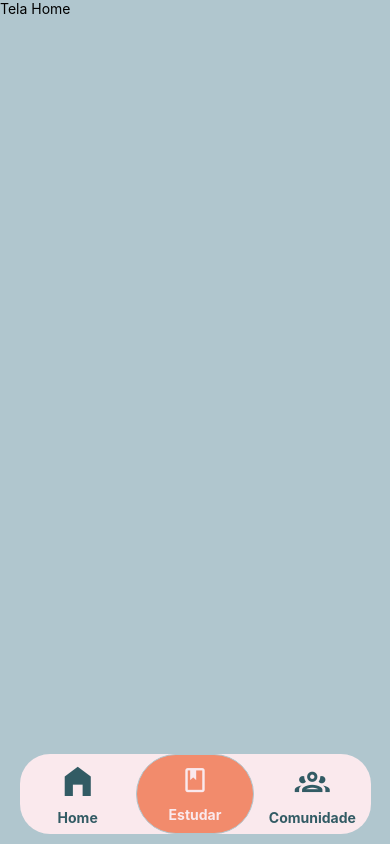
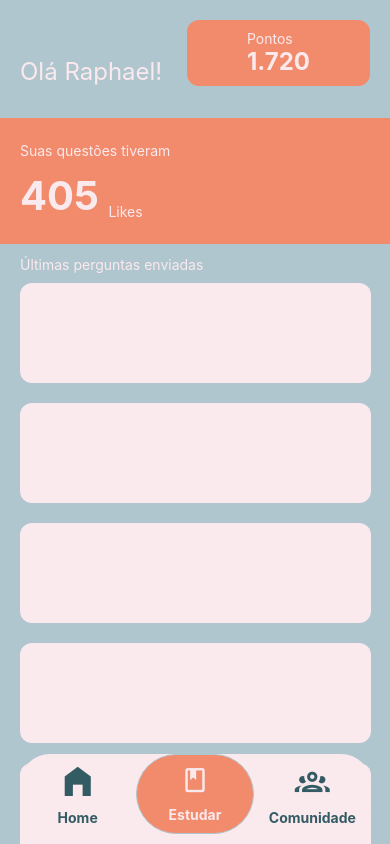
Before and after one commit to RobertoSantos98/SimuQuestion, a React Native app: screen /Home in a window 390 px wide. Built offline with nearby package versions, Linux system fonts and the light colour scheme.

Commit message:
Pagina Home

```diff
--- a/src/Pages/Home/index.js
+++ b/src/Pages/Home/index.js
@@ -1,10 +1,51 @@
-import { View, Text, StyleSheet } from 'react-native';
+import { View, Text, StyleSheet, ScrollView } from 'react-native';
 import Colors from '../../Components/Colors';
 
 export default function Home() {
  return (
    <View style={styles.container} >
-        <Text>Tela Home</Text>
+      <View style={{flexDirection: 'row', justifyContent:'space-between', marginHorizontal: 20, marginVertical: 20, alignItems: 'flex-end'}} >
+        <Text style={{fontSize:24, color: Colors.white}} >Olá Raphael! </Text>
+        <View style={{backgroundColor: Colors.coral, paddingHorizontal: 60, paddingVertical: 10, borderRadius: 12}} >
+          <Text style={{color: Colors.white}}>Pontos</Text>
+          <Text style={{color:Colors.white, fontSize: 24, fontWeight: 'bold'}}>1.720</Text>
+        </View>
+      </View>
+        <View style={styles.banner}>
+          <Text style={{color: Colors.white, marginHorizontal: 20}} >Suas questões tiveram</Text>
+          <View style={{flexDirection:'row', marginHorizontal: 20, alignItems: 'flex-end'}} >
+            <Text style={{fontSize: 40, color: Colors.white,fontWeight: 'bold'}}>405 </Text>
+            <Text style={{ color: Colors.white}}>Likes </Text>
+          </View>
+        </View>
+
+        <ScrollView>
+          <Text style={{color: Colors.white, marginHorizontal: 20}} >Últimas perguntas enviadas</Text>
+          <View style={styles.conteudoPerguntas} >
+
+          </View>
+          <View style={styles.conteudoPerguntas} >
+
+          </View>
+          <View style={styles.conteudoPerguntas} >
+
+          </View>
+          <View style={styles.conteudoPerguntas} >
+
+          </View>
+          <View style={styles.conteudoPerguntas} >
+
+          </View>
+          <View style={styles.conteudoPerguntas} >
+
+          </View>
+          <View style={styles.conteudoPerguntas} >
+
+          </View>
+          <View style={styles.conteudoPerguntas} >
+
+          </View>
+        </ScrollView>
    </View>
   );
 }
@@ -13,5 +54,21 @@ const styles = StyleSheet.create({
   container:{
     flex: 1,
     backgroundColor: Colors.azulClaro
+  },
+  banner:{
+    backgroundColor: Colors.coral,
+    width: '100%',
+    marginVertical: 12,
+    paddingVertical: 24,
+    gap: 12
+  },
+  conteudoPerguntas:{
+    width: '90%',
+    height:100,
+    backgroundColor: Colors.white,
+    marginHorizontal: '5%',
+    borderRadius:12,
+    marginVertical: 10,
+    elevation: 8
   }
 })
```
